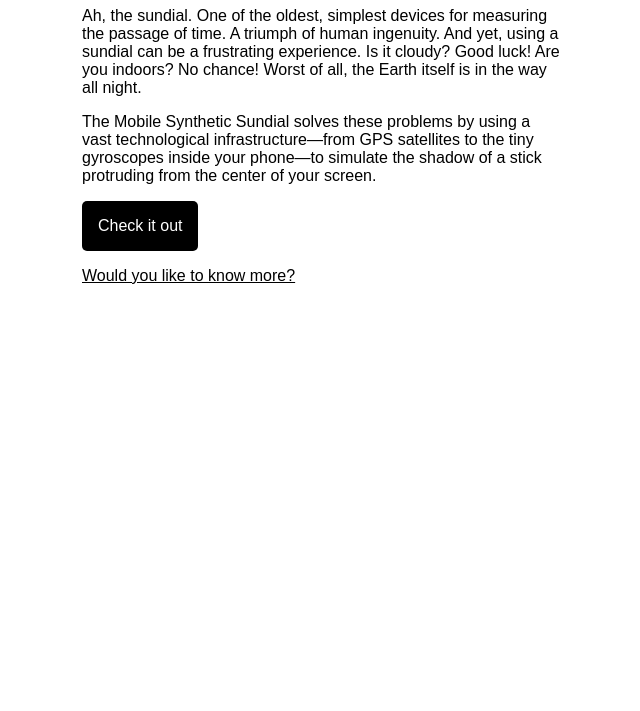
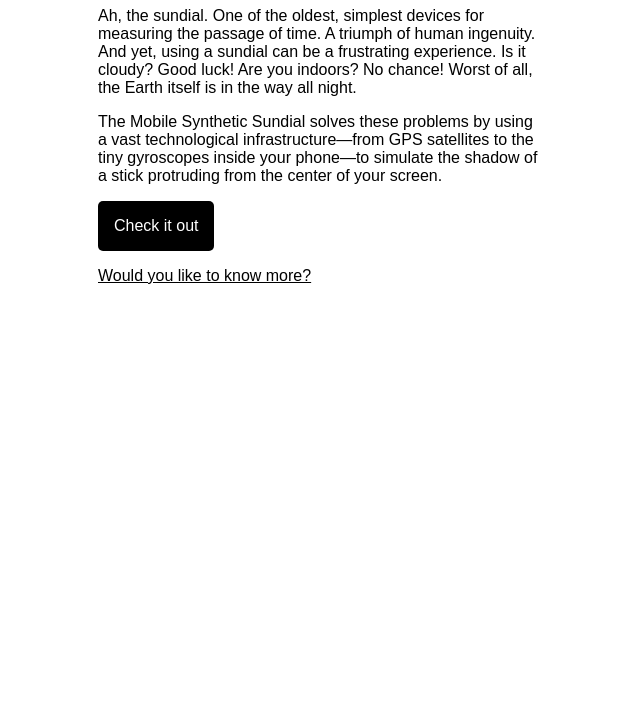
Before and after one commit to danielsmc/sundial, a website: page docs/index.html in a window 1280 px wide. Shown: the part 89-800 px from the top of the page, without its empty margins (318-958 px from the left). Drawn offline with Linux system fonts and the light colour scheme; no server answers.

Commit message:
Life is better with border-box

```diff
--- a/docs/index.html
+++ b/docs/index.html
@@ -5,7 +5,7 @@
 <title>Sundial</title>
 <meta name="viewport" content="width=device-width, initial-scale=1">
 <style>
-body{margin:0;border:0;padding:0;font-family:sans-serif}.mainevent{display:none}.prelude{margin:auto;max-width:30em;padding:1em;}.prelude p{text-align:left}.running .prelude{display:none}.running .mainevent{display:block}.message-nogyro{display:none}body.nogyro .message-nogyro{display:block;position:absolute;bottom:0;background:#d3d3d3;text-align:center;width:100%;padding:1em}#sundial{position:absolute}.infolink{position:absolute;bottom:0}a{color:#000}button{padding:1em;border:0;color:#fff;border-radius:5px;font-size:1em;background:#000}
+html{box-sizing:border-box}*,*:before,*:after{box-sizing:inherit}body{margin:0;border:0;padding:0;font-family:sans-serif}.mainevent{display:none}.prelude{margin:auto;max-width:30em;padding:1em;}.prelude p{text-align:left}.running .prelude{display:none}.running .mainevent{display:block}.message-nogyro{display:none}body.nogyro .message-nogyro{display:block;position:absolute;bottom:0;background:#d3d3d3;text-align:center;width:100%;padding:1em}#sundial{position:absolute}.infolink{position:absolute;bottom:0}a{color:#000}button{padding:1em;border:0;color:#fff;border-radius:5px;font-size:1em;background:#000}
 </style>
 <script src="js/main.js" async></script>
 <meta name="twitter:title" property="og:title" content="Mobile Synthetic Sundial">
--- a/src/style/main.styl
+++ b/src/style/main.styl
@@ -1,3 +1,9 @@
+html
+  box-sizing: border-box
+
+*, *:before, *:after
+  box-sizing: inherit
+
 body
 	margin: 0
 	border: 0
```
Also changed, not shown: docs/style/main.css.
